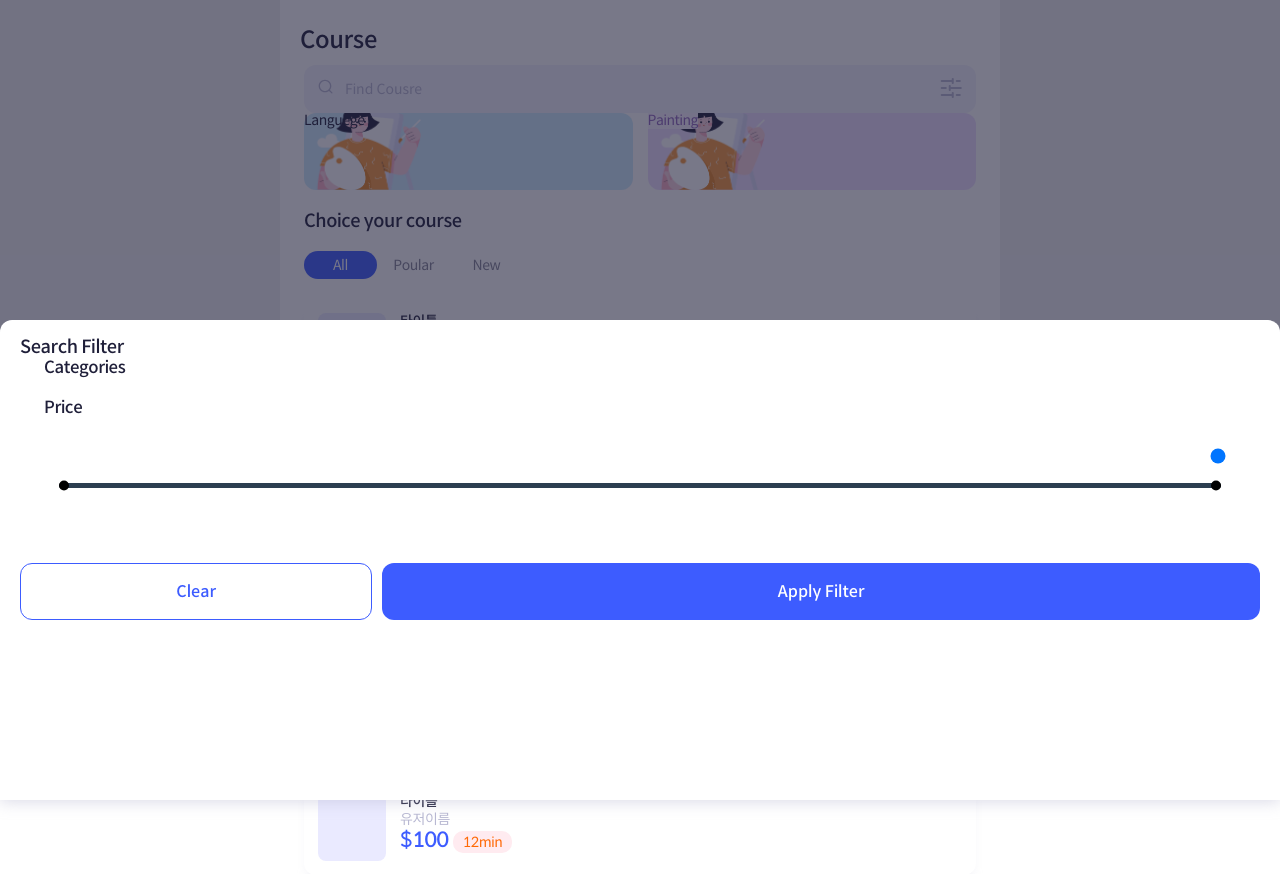
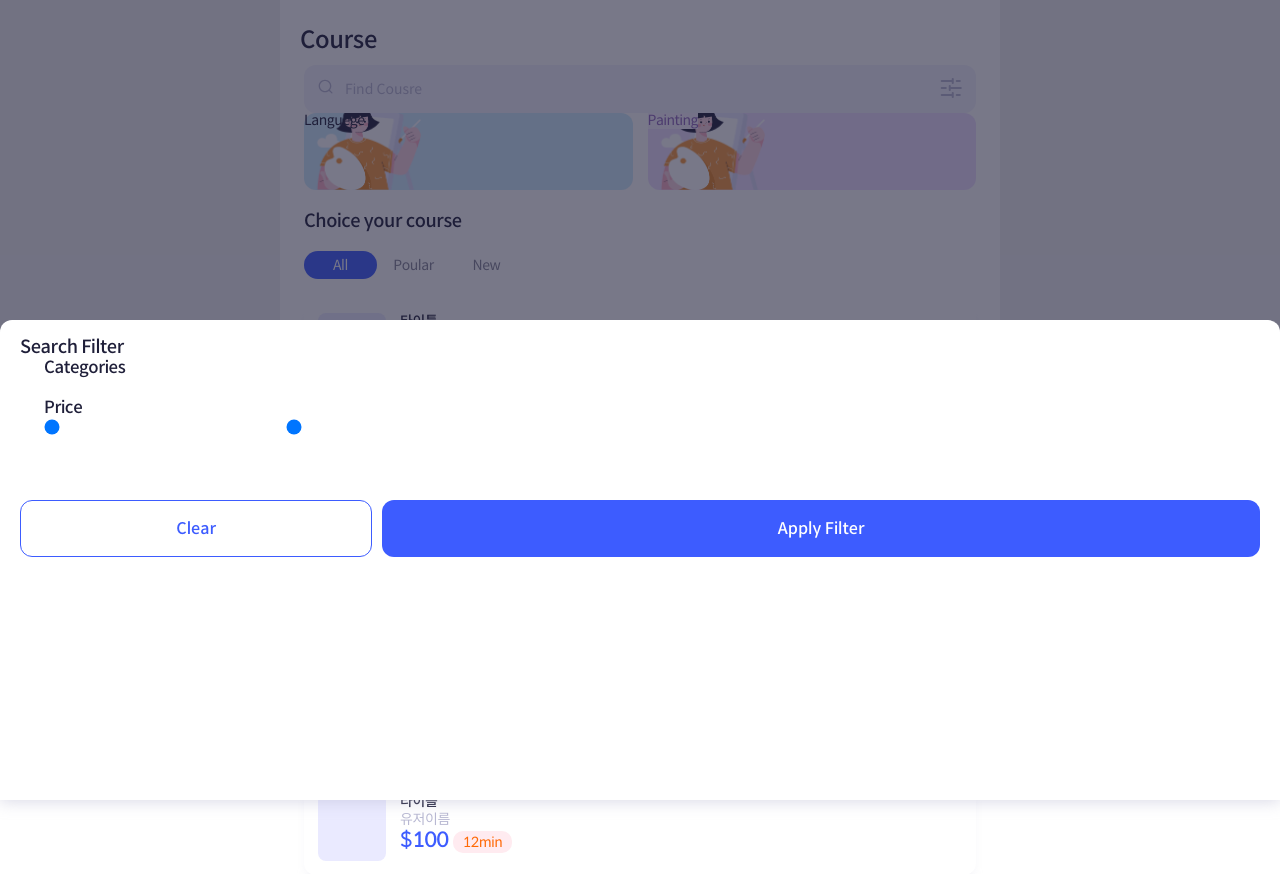
Before and after one commit to guiyomi98/supergulp, a Node project: template src/courses.pug in a window 1280 px wide. Shown: the top 874 px of the page. Run offline with Node 20 templates, Linux system fonts and the light colour scheme; the template is opened without the code that fills it, so the values that code supplies are empty; style sheets or scripts are compiled from the project's sources.

Commit message:
레인지 인풋 추가

```diff
--- a/src/stylesheets/_forms.scss
+++ b/src/stylesheets/_forms.scss
@@ -306,7 +306,7 @@
 // Range slider
 // -------------------------
 // ref: https://velog.io/@ordidxzero/bidirectional-html-input-range
-.slider {
+.ranger {
     position: relative;
     display: flex;
     flex-direction: column;
@@ -314,44 +314,65 @@
     align-items: center;
     width: 100%;
     height: 100%;
-    padding: 1.5rem;
+    padding: 1rem 0;
     input {
         width: calc(100% - 2rem);
-        top: 3rem;
+        top: 1rem;
         left: 1rem;
         position: absolute;
-        border: none;
+        border: 0;
+        pointer-events: none;
+        appearance: none;
+        z-index: 10;
+        opacity: 0;
+        &::-webkit-slider-thumb {
+            pointer-events: all;
+            width: 2.5rem;
+            height: 1.5rem;
+        }
     }
     .track {
         position: relative;
         width: 100%;
-        height: 0.5rem;
-        margin-top: 5rem;
-        background-color: #bdc3c7;
-        border-radius: 0.5rem;
+        height: 1px;
+        background-color: $gray;
     }
     .range {
         position: absolute;
-        top: 0;
-        bottom: 0;
+        top: -0.5px;
+        bottom: -0.5px;
         left: 0;
         right: 0;
-        background-color: #2c3e50;
-        border-radius: 0.5rem;
+        background-color: $brand-primary;
     }
     .thumb {
         position: absolute;
         top: 0;
-        transform: translateY(-0.25rem);
-        width: 1rem;
-        height: 1rem;
-        background-color: black;
+        transform: translateY(-50%);
+        width: 2rem;
+        height: 2rem;
+        border: 2px solid $brand-primary;
+        background-color: $white;
         border-radius: 50%;
         &.left {
             left: 0;
+            &::after {
+                content: '$90';
+                position: absolute;
+                top: 2rem;
+                left: 50%;
+                transform: translateX(-50%);
+            }
         }
         &.right {
             right: 0;
+            &::after {
+                content: '$200';
+                position: absolute;
+                top: 2rem;
+                left: 50%;
+                transform: translateX(-50%);
+            }
         }
     }
 
```
